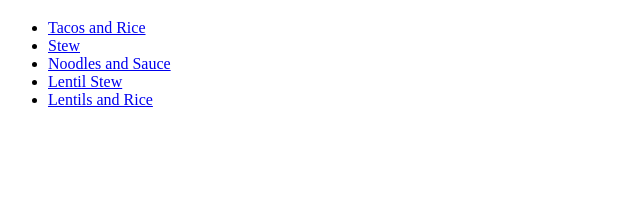
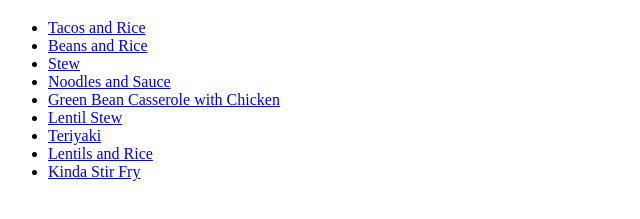
Before and after one commit to robobigfoot/recipe, a plain HTML site: page index.html in a window 1280 px wide. Shown: the part 61-280 px from the top of the page, without its empty margins (0-640 px from the left). Drawn offline with Linux system fonts and the light colour scheme.

Commit message:
Add links

```diff
--- a/index.html
+++ b/index.html
@@ -9,10 +9,14 @@
     <h1>Recipes and Meals for the Week</h1>
     <ul>
         <li><a href="recipes/tacos.html">Tacos and Rice</a></li>
+        <li><a href="recipes/beansrice.html">Beans and Rice</a></li>
         <li><a href="recipes/stew.html">Stew</a></li>
         <li><a href="recipes/pasta.html">Noodles and Sauce</a></li>
+        <li><a href="recipes/gbcass.html">Green Bean Casserole with Chicken</a></li>
         <li><a href="recipes/lentilstew.html">Lentil Stew</a></li>
+        <li><a href="recipes/teriyaki.html">Teriyaki</a></li>
         <li><a href="recipes/lentilsrice.html">Lentils and Rice</a></li>
+        <li><a href="recipes/stirfry.html">Kinda Stir Fry</a></li>
     </ul>
 </body>
 </html>
```
